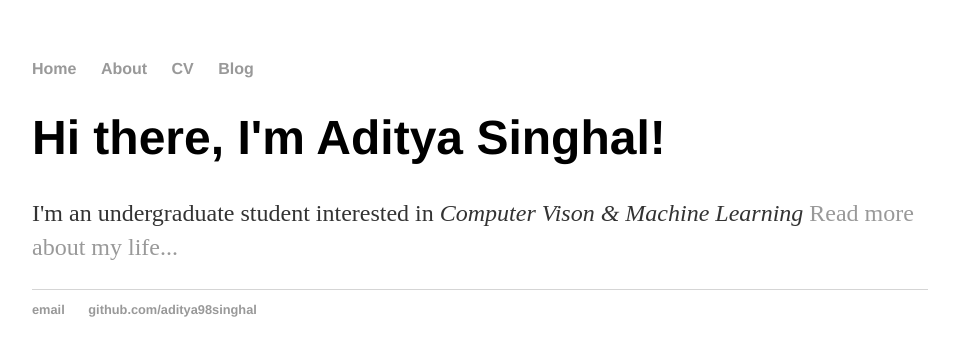
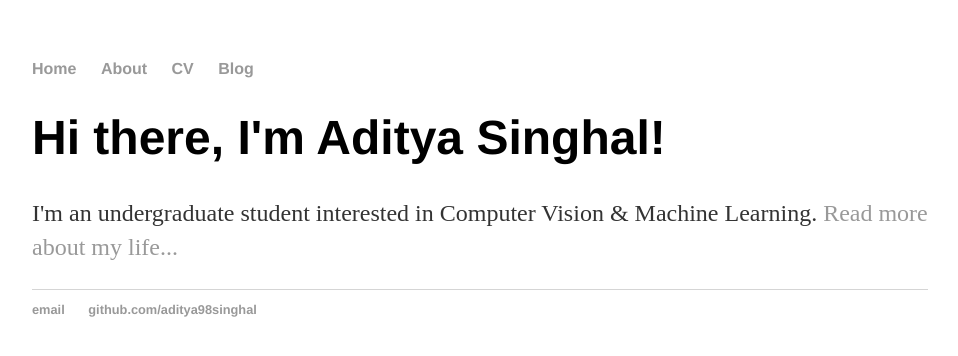
Before and after one commit to adidtu27/adidtu27.github.io, a Jekyll site: the page built from index.html, in a window 1280 px wide. Shown: the top 356 px of the page, without its empty margins (160-1118 px from the left). Built offline with Jekyll 4.4.1, drawn with Linux system fonts in a browser that asks for light colours.

Commit message:
Update index.html

```diff
--- a/index.html
+++ b/index.html
@@ -1,30 +1,8 @@
-<!DOCTYPE html>
-<html>
-	<head>
-		<title>Aditya Singhal</title>
-		<!-- link to main stylesheet -->
-		<link rel="stylesheet" type="text/css" href="/css/main.css">
-	</head>
-	<body>
-		<nav>
-    		<ul>
-        		<li><a href="/">Home</a></li>
-	        	<li><a href="/about">About</a></li>
-        		<li><a href="/cv">CV</a></li>
-        		<li><a href="/blog">Blog</a></li>
-    		</ul>
-		</nav>
-		<div class="container">
-    		<div class="blurb">
-        		<h1>Hi there, I'm Aditya Singhal!</h1>
-				<p>I'm an undergraduate student interested in <em>Computer Vison & Machine Learning</em> <a href="/about">Read more about my life...</a></p>
-    		</div><!-- /.blurb -->
-		</div><!-- /.container -->
-		<footer>
-    		<ul>
-        		<li><a href="mailto:aditya98singhal@gmail.com">email</a></li>
-        		<li><a href="https://github.com/aditya98singhal">github.com/aditya98singhal</a></li>
-			</ul>
-		</footer>
-	</body>
-</html>
+---
+layout: default
+title: Aditya Singhal
+---
+<div class="blurb">
+	<h1>Hi there, I'm Aditya Singhal!</h1>
+	<p>I'm an undergraduate student interested in</em> Computer Vision & Machine Learning. <a href="/about">Read more about my life...</a></p>
+</div><!-- /.blurb -->
```
